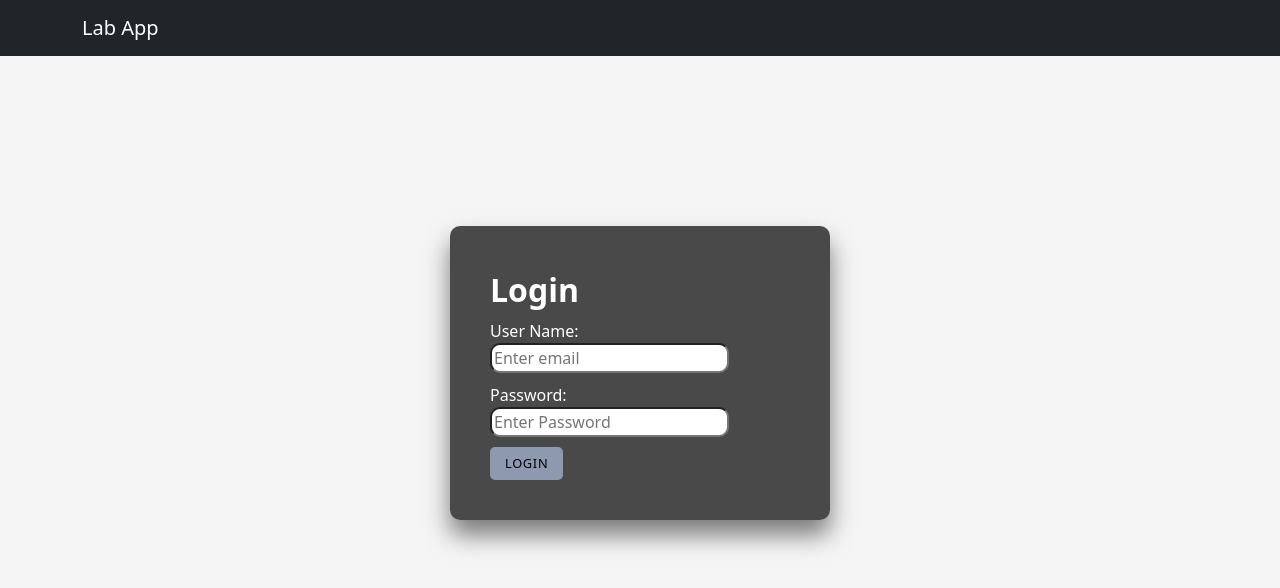
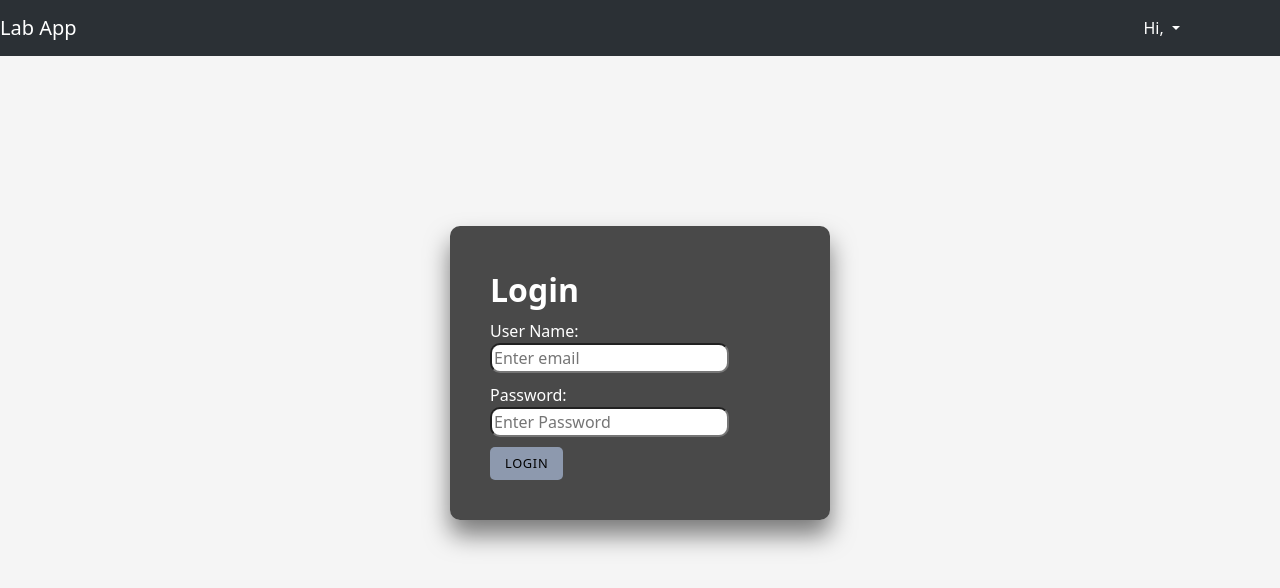
Before and after one commit to sauravss98/Lab-Signoff-Project, a React (Vite) app in the folder frontend/lab_sign_off_fe/: page /login in a window 1280 px wide. Shown: the top 588 px of the page. Built offline with nearby package versions, Linux system fonts and the light colour scheme; sample sign-in values are in the browser's storage.

Commit message:
Frontend: Created header and logout button

```diff
--- a/frontend/lab_sign_off_fe/src/component/AppRouters/AppRouters.jsx
+++ b/frontend/lab_sign_off_fe/src/component/AppRouters/AppRouters.jsx
@@ -17,6 +17,7 @@ const router = createBrowserRouter([
       {
         index: true,
         element: <Home />,
+        loader: tokenLoader,
       },
       {
         path: "login",
--- a/frontend/lab_sign_off_fe/src/component/Header/Header.jsx
+++ b/frontend/lab_sign_off_fe/src/component/Header/Header.jsx
@@ -1,18 +1,72 @@
-import Container from "react-bootstrap/Container";
+import { useDispatch } from "react-redux";
 import Nav from "react-bootstrap/Nav";
 import Navbar from "react-bootstrap/Navbar";
+import NavDropdown from "react-bootstrap/NavDropdown";
+import classes from "./Header.module.css";
+import { useEffect, useState } from "react";
+import axiosInstance from "../../utils/Axios";
+import { authActions } from "../../store/auth";
+import { useNavigate } from "react-router-dom";
+import { tokenLoader } from "../../utils/token";
 
 function Header() {
+  const navigate = useNavigate();
+  const dispatch = useDispatch();
+  const [userName, setUserName] = useState("");
+  const [userToken, setUserToken] = useState(tokenLoader());
+
+  const logoutClick = async () => {
+    const response = await axiosInstance.post("users/logout");
+    if (response.status === 200) {
+      localStorage.removeItem("token");
+      localStorage.removeItem("expiration");
+      localStorage.removeItem("authentication");
+      dispatch(authActions.logout);
+      navigate("/login");
+    }
+  };
+
+  useEffect(() => {
+    const token = tokenLoader();
+    if (token === "EXPIRED") {
+      navigate("/login");
+      return;
+    }
+    if (token) {
+      setUserToken(token);
+    }
+    const getUserName = async () => {
+      const response = await axiosInstance.get("/users/user_details");
+      const first_name = response.data.first_name;
+      const second_name = response.data.last_name;
+      const name = first_name + " " + second_name;
+      setUserName(name);
+    };
+    if (!token) {
+      navigate("/login");
+      return;
+    }
+    getUserName();
+  }, []);
   return (
     <>
-      <Navbar bg="dark" data-bs-theme="dark">
-        <Container>
-          <Navbar.Brand href="#home">Lab App</Navbar.Brand>
-          <Nav className="me-auto">
-            {/* <Nav.Link href="#home">Books</Nav.Link>
-            <Nav.Link href="#pricing">Pricing</Nav.Link> */}
-          </Nav>
-        </Container>
+      <Navbar className="bg-body-tertiary" bg="dark" data-bs-theme="dark">
+        <Navbar.Brand href="#home">Lab App</Navbar.Brand>
+        {userToken && (
+          <Navbar.Collapse
+            className="justify-content-end"
+            id={classes.navElement}
+          >
+            <NavDropdown
+              title={"Hi, " + userName}
+              id="navbarScrollingDropdown"
+              className={classes.headerDropdown}
+            >
+              <NavDropdown.Item href="#action3">Settings</NavDropdown.Item>
+              <NavDropdown.Item onClick={logoutClick}>Logout</NavDropdown.Item>
+            </NavDropdown>
+          </Navbar.Collapse>
+        )}
       </Navbar>
     </>
   );
--- /dev/null
+++ b/frontend/lab_sign_off_fe/src/component/Header/Header.module.css
@@ -0,0 +1,9 @@
+.headerDropdown {
+  padding-right: 100px;
+}
+
+#navElement {
+  color: white;
+  padding-left: 50px;
+  margin-left: 50px;
+}
--- a/frontend/lab_sign_off_fe/src/utils/token.js
+++ b/frontend/lab_sign_off_fe/src/utils/token.js
@@ -27,8 +27,13 @@ export function tokenLoader() {
 
 export function checkAuth() {
   const token = getAuthToken();
-  if (!token) {
+  if (!token || token === "EXPIRED") {
     return redirect("/login");
   }
-  return null;
+  return token;
+  // const token = getAuthToken();
+  // if (!token) {
+  //   return redirect("/login");
+  // }
+  // return null;
 }
```
Also changed, not shown: frontend/lab_sign_off_fe/src/component/Header/Header.css (deleted).
